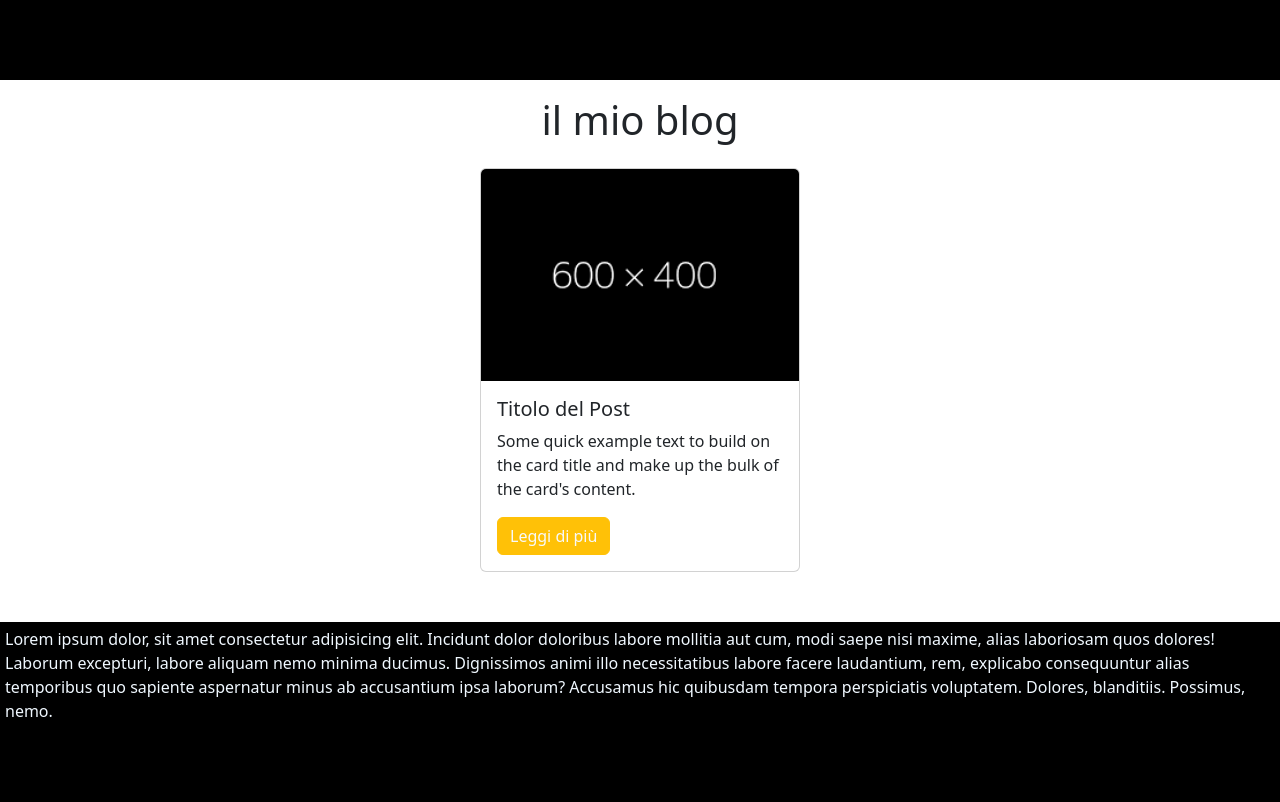
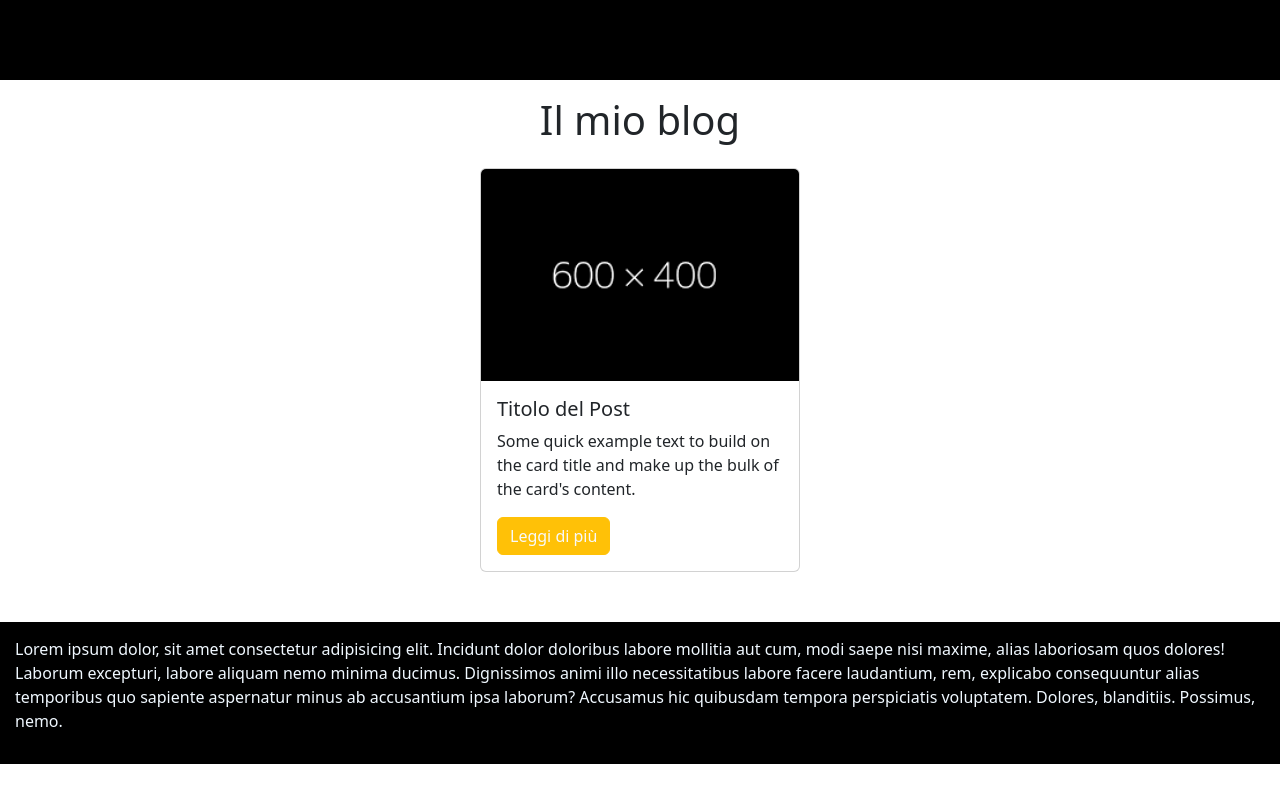
Before and after one commit to carlo191/react-components, a React (Vite) app: page / in a window 1280 px wide. Shown: the top 802 px of the page. Built offline with nearby package versions, Linux system fonts and the light colour scheme.

Commit message:
fix footer

```diff
--- a/src/App.jsx
+++ b/src/App.jsx
@@ -6,19 +6,21 @@ import Footer from "./components/footer";
 function App() {
   return (
     <>
-      <div>
-        <Header />
-      </div>
-      <div>
-        <h1 className="text-center p-3 ">il mio blog </h1>
-      </div>
-      <div className="d-flex justify-content-center mt-2 ">
+      {/* Header */}
+      <Header />
+
+      {/* Titolo del blog */}
+      <h1 className="text-center p-3">Il mio blog</h1>
+
+      {/* Card centrata */}
+      <div className="d-flex justify-content-center mt-2">
         <Card />
       </div>
 
-      <div id="footer">
+      {/* Footer */}
+      <footer id="footer">
         <Footer />
-      </div>
+      </footer>
     </>
   );
 }
--- a/src/assets/css/index.css
+++ b/src/assets/css/index.css
@@ -8,9 +8,9 @@ body {
 }
 #footer {
   background-color: black;
-  height: 100vh;
+  height: 100%;
   margin-top: 50px;
-  padding: 5px;
+  padding: 15px;
   color: aliceblue;
 }
 .card {
```
